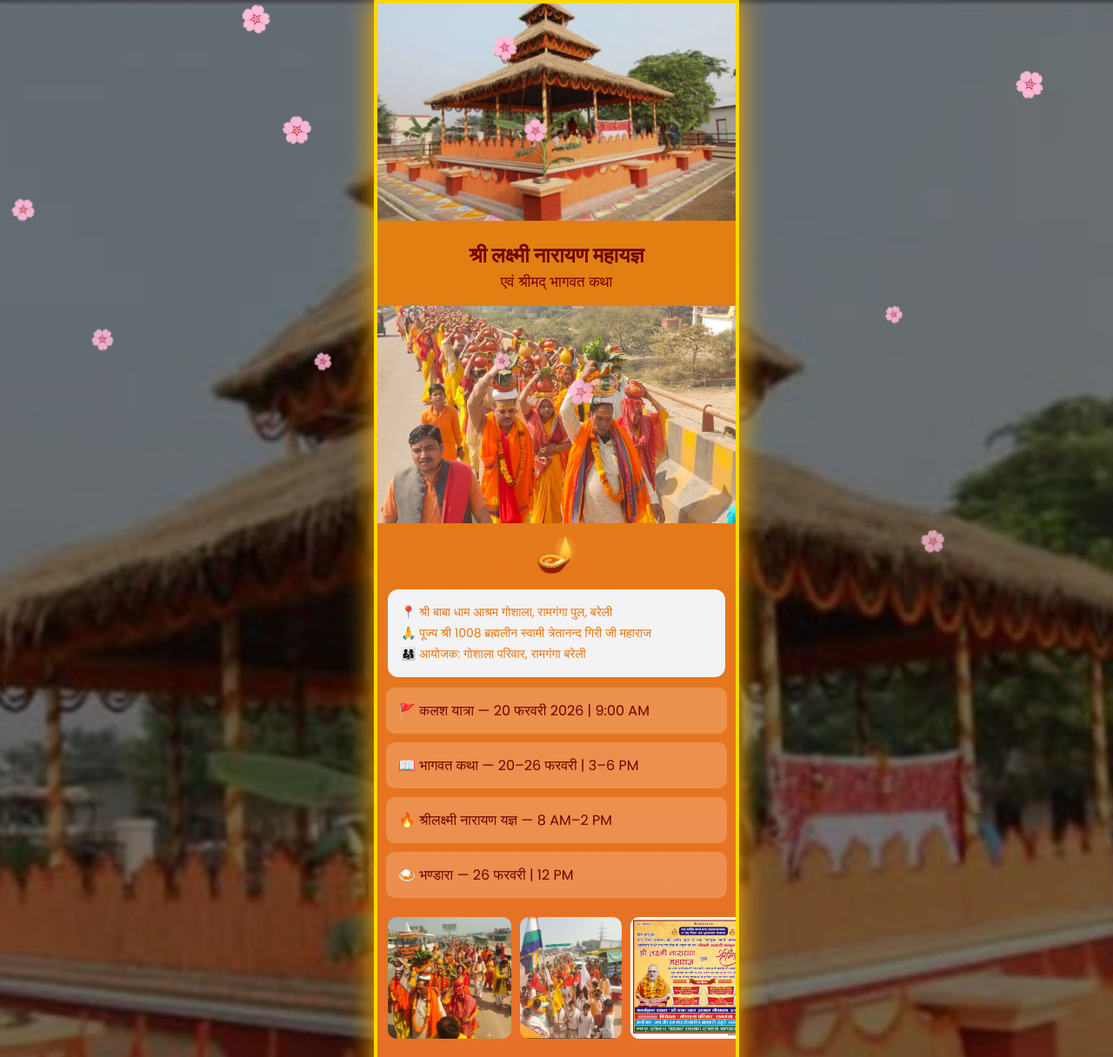
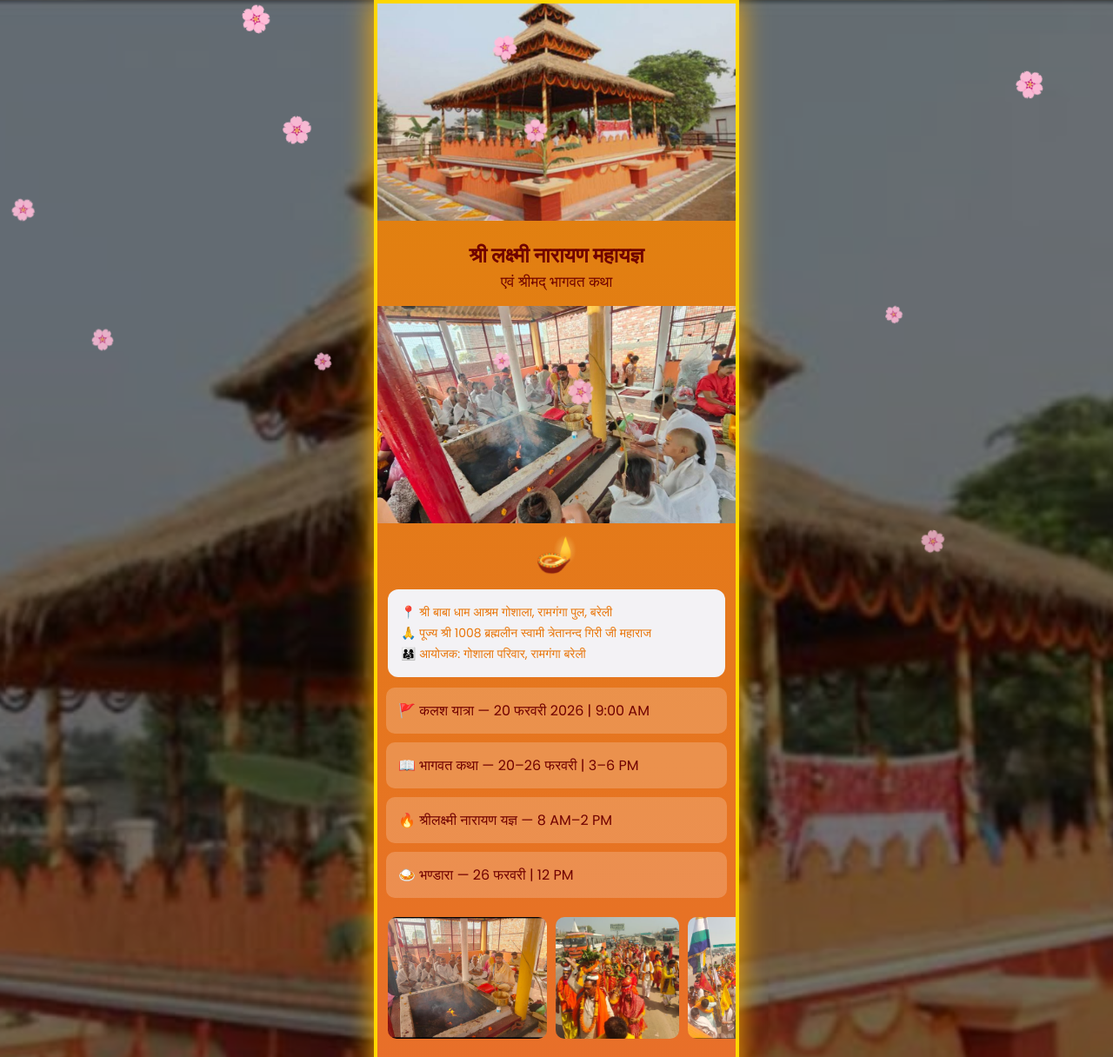
Before and after one commit to Meenakshi7395/Lakshmi-Narayan-Mahayagya, a plain HTML site: page index.html in a window 1280 px wide. Shown: the top 1216 px of the page at 87% size. Drawn offline with Linux system fonts and the light colour scheme.

Commit message:
Day2 images added

```diff
--- a/index.html
+++ b/index.html
@@ -259,7 +259,7 @@ setInterval(autoScroll, 20);
 </div>
 
 <div class="hero">
-  <img src="Img3.jpg">
+  <img src="Img4.jpg">
 </div>
 
 <!-- <div class="countdown">
@@ -284,6 +284,7 @@ setInterval(autoScroll, 20);
 <div class="event">🍛 भण्डारा — 26 फरवरी | 12 PM</div>
 
 <div class="gallery">
+<img src="Img5.jpg">
 <img src="Img1.jpg">
 <img src="Img2.jpg">
 <img src="yagya3.jpg">
```
Also changed, not shown: Img4.jpg (added), Img5.jpg (added).
